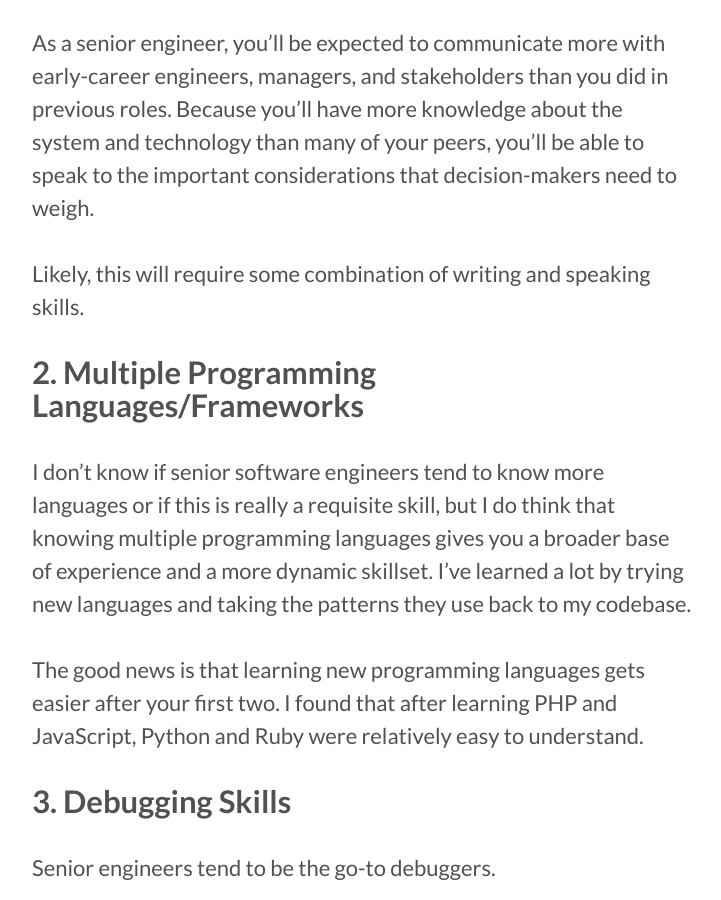
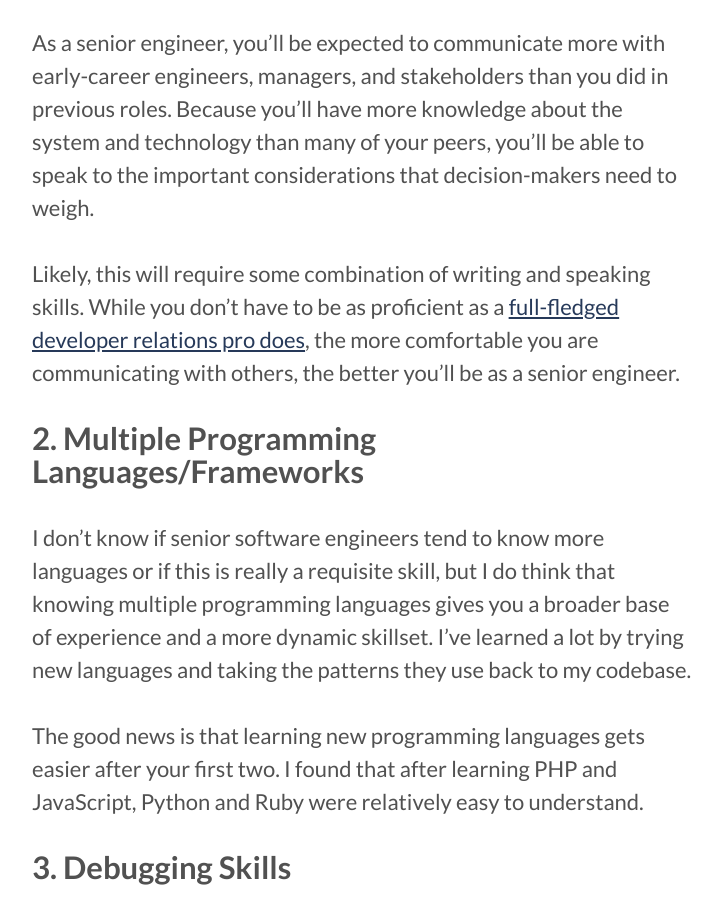
Before and after one commit to karllhughes/personal-blog-5, a Jekyll site: the page built from _posts/2021-10-31-senior-software-engineer.md, in a window 1280 px wide and 900 px high, scrolled down 6612 px. Shown: the whole window, without its empty margins (278-999 px from the left). Built offline with Jekyll 4.4.1, drawn with Linux system fonts in a browser that asks for light colours; some of the changed text lies outside the part shown.

Commit message:
Adding some devrel careers links

```diff
--- a/_posts/2021-10-31-senior-software-engineer.md
+++ b/_posts/2021-10-31-senior-software-engineer.md
@@ -67,7 +67,7 @@ Regardless of the path you take, there are some skills I've found all senior sof
 
 As a senior engineer, you'll be expected to communicate more with early-career engineers, managers, and stakeholders than you did in previous roles. Because you'll have more knowledge about the system and technology than many of your peers, you'll be able to speak to the important considerations that decision-makers need to weigh.
 
-Likely, this will require some combination of writing and speaking skills.
+Likely, this will require some combination of writing and speaking skills. While you don't have to be as proficient as a [full-fledged developer relations pro does](https://devrelcareers.com/), the more comfortable you are communicating with others, the better you'll be as a senior engineer.
 
 ### 2. Multiple Programming Languages/Frameworks
 
```
Also changed, not shown: _posts/2021-06-23-journey-to-30.md (+1 -1 lines), _posts/2021-11-17-overnight-success.md (+2 -2 lines).
